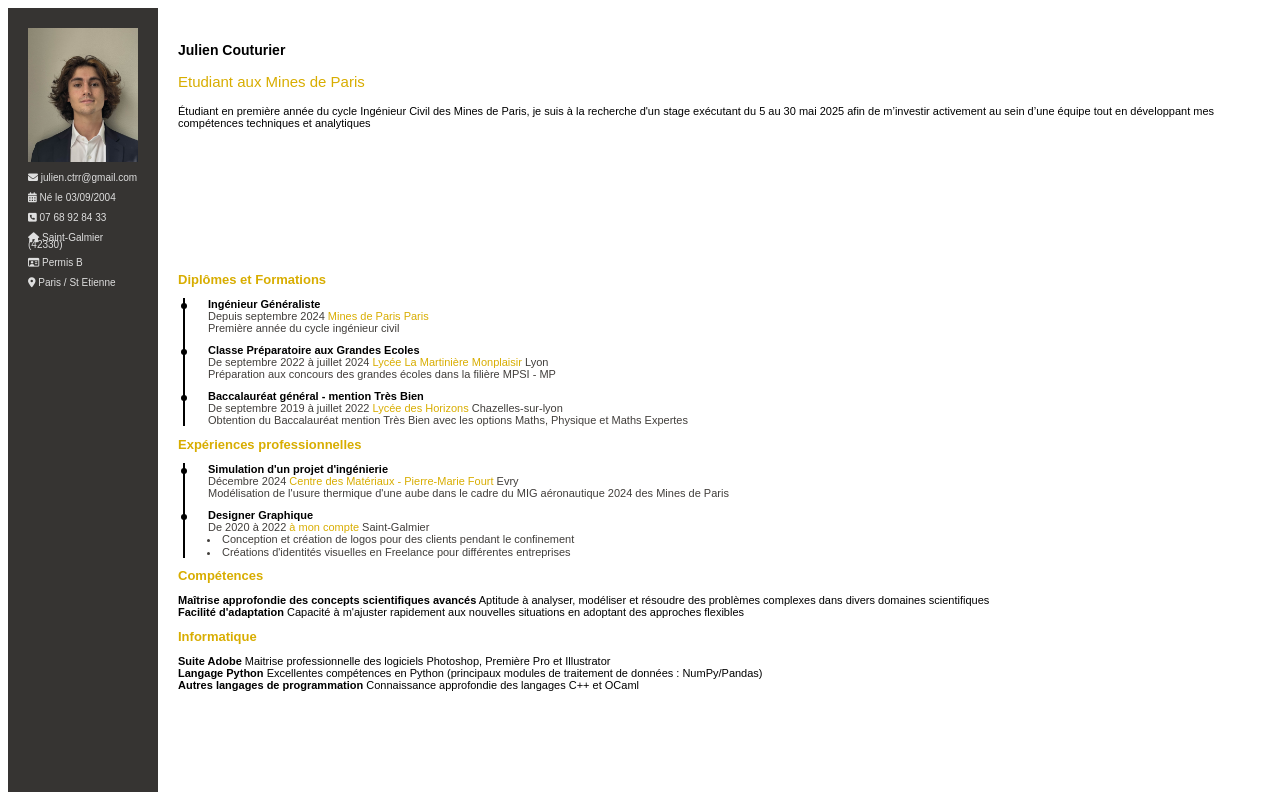
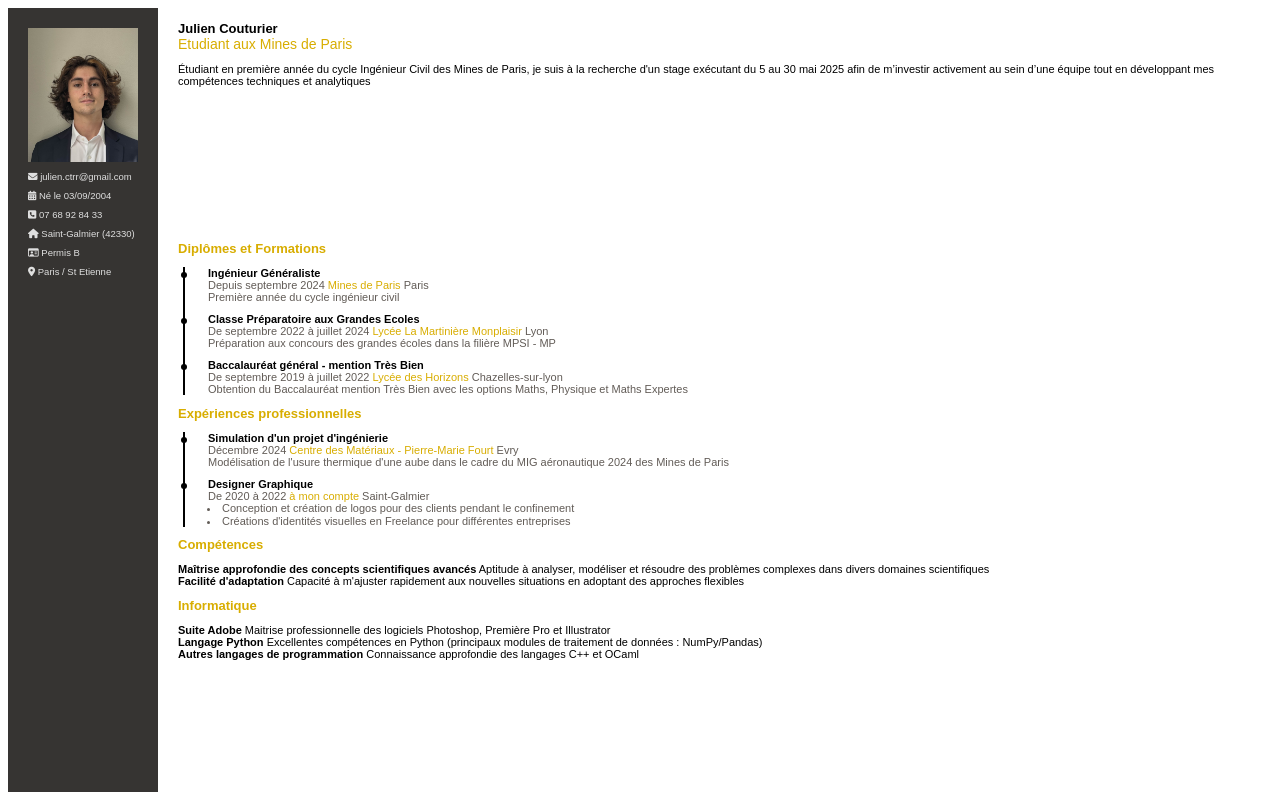
Before and after one commit to JulienCtrr/web-homework, a plain HTML site: page cv/cv.html in a window 1280 px wide. Drawn offline with Linux system fonts and the light colour scheme.

Commit message:
fin du cours

```diff
--- a/cv/cv.css
+++ b/cv/cv.css
@@ -2,9 +2,10 @@ body {
     font-family: Arial, sans-serif; font-size:11;
   }
 
-#pres{color:#d8ad00; font-size:15;}
-#nom{font-size:14;}
-.titres{color:#d8ad00; font-size:13;}
+#pres{color:#d8ad00; font-size:14;
+margin-bottom : 0px; margin-top:0px}
+#nom{font-size:13; margin-bottom : 0px;}
+.titres{color:#d8ad00; font-size:13}
 
 body {
   display: grid;
@@ -16,16 +17,18 @@ body {
 }
 #tete{
   grid-area: head;
-  padding: 20px;
+  padding-left: 20px;
+  padding-right: 20px;
 }
 #cases {
     grid-area: m1;
-    padding: 20px;
+    padding-left: 20px;
+    padding-right: 20px;
 }
 
 #barre{
   grid-area: gauche;
-  font-size: 10;
+  font-size: 9.5;
   background-color: #363432;
   color: rgb(223, 223, 223);
   padding: 20px;
@@ -33,7 +36,7 @@ body {
 }
 
 .corps{
-  color: #413e3b;
+  color: #625c57;
 }
 .lieu{
   color: #d8ad00;
--- a/cv/cv.html
+++ b/cv/cv.html
@@ -15,7 +15,7 @@
                 <h2 class="titres">Diplômes et Formations</h2>
                     <ul>
                 <li class="soustitre"><b>Ingénieur Généraliste</b><br>
-                <span class= "corps">Depuis septembre 2024 <span class="lieu">Mines de Paris Paris</span> <br>
+                <span class= "corps">Depuis septembre 2024 <span class="lieu">Mines de Paris</span> Paris <br>
                      Première année du cycle ingénieur civil</span></li>
                 <li class="soustitre"><b>Classe Préparatoire aux Grandes Ecoles</b><br>
                 <span class= "corps">De septembre 2022 à juillet 2024 <span class="lieu">Lycée La Martinière Monplaisir</span> Lyon <br>
```
